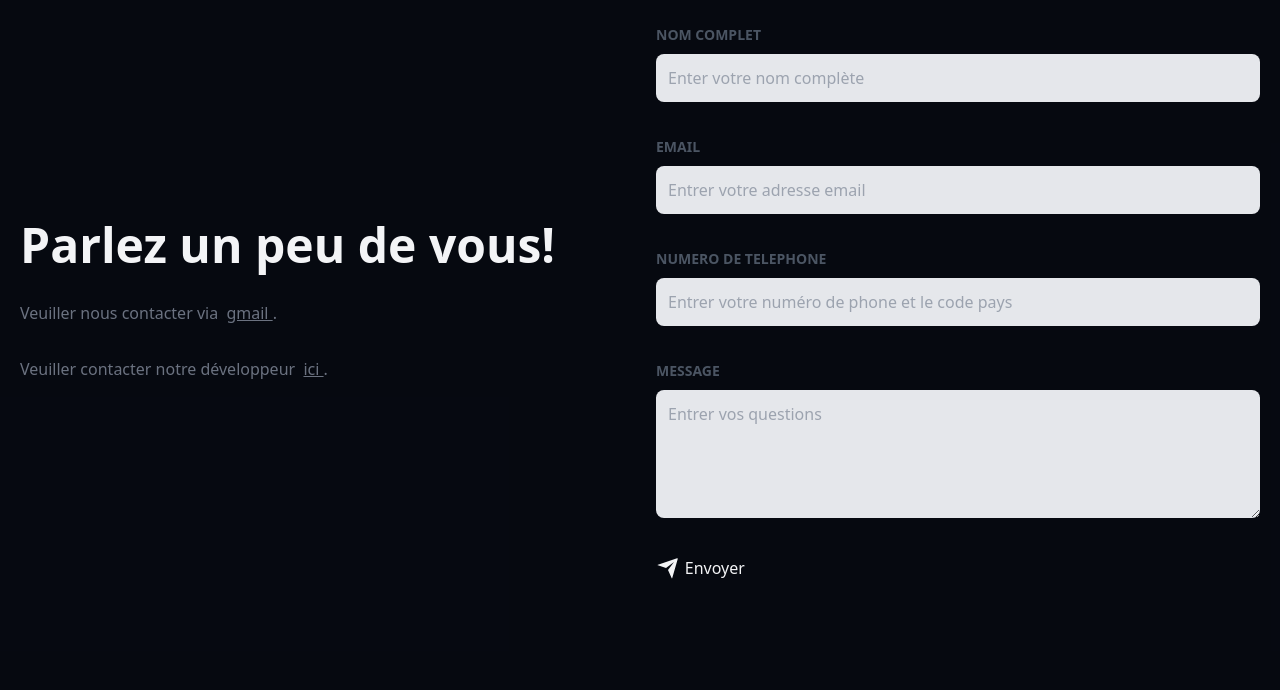
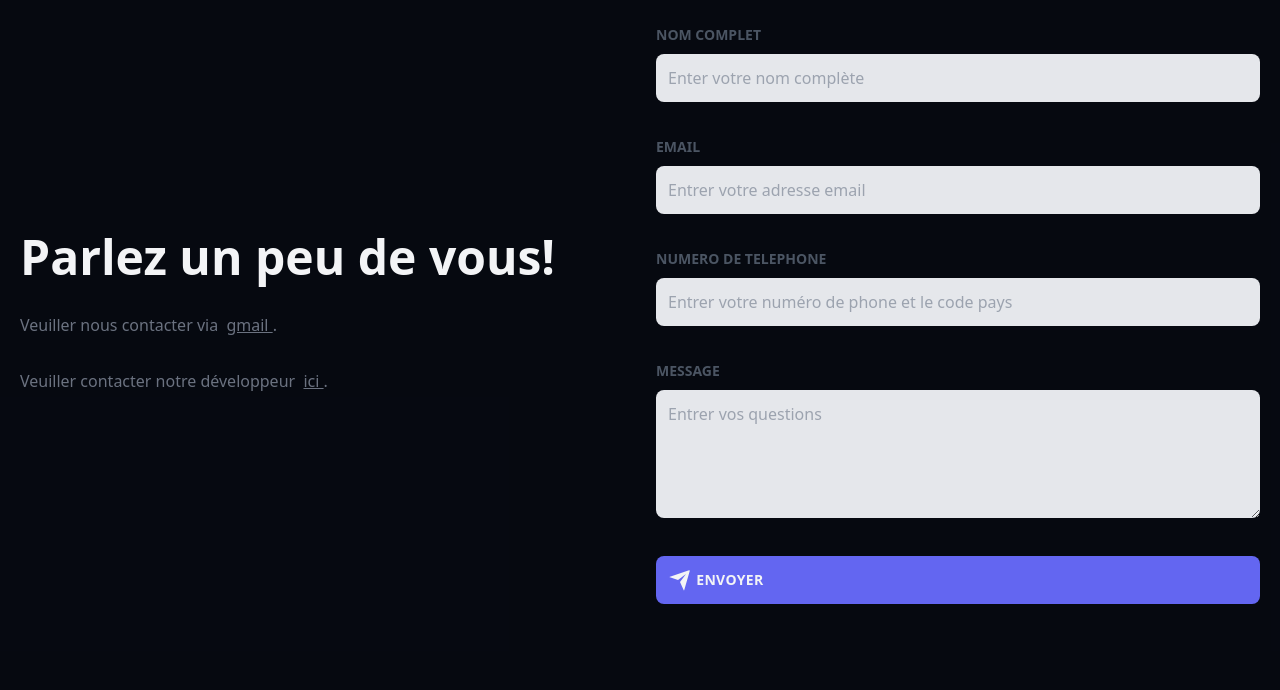
Before and after one commit to Inssa1234/hacking_course, a plain HTML site: page index.html in a window 1280 px wide. Shown: the part 874-1564 px from the top of the page. Drawn offline with Linux system fonts and the light colour scheme.

Commit message:
Update index.html

```diff
--- a/index.html
+++ b/index.html
@@ -137,7 +137,7 @@
                 placeholder="Entrer vos questions" name="message" required></textarea>
             </div>
             <div class="mt-8">
-              <button>
+              <button class="uppercase text-sm font-bold tracking-wide bg-indigo-500 text-gray-100 p-3 rounded-lg w-full focus:outline-none focus:shadow-outline hover:bg-indigo-700">
                 <div class="svg-wrapper-1">
                   <div class="svg-wrapper">
                     <svg
```
